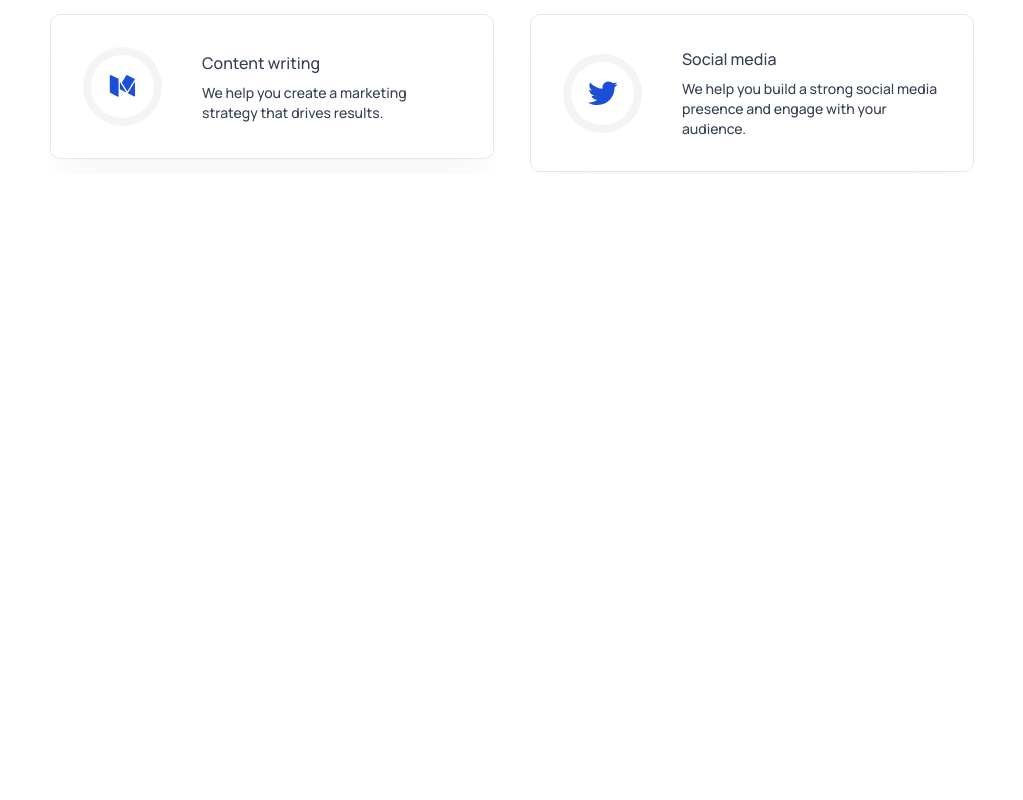
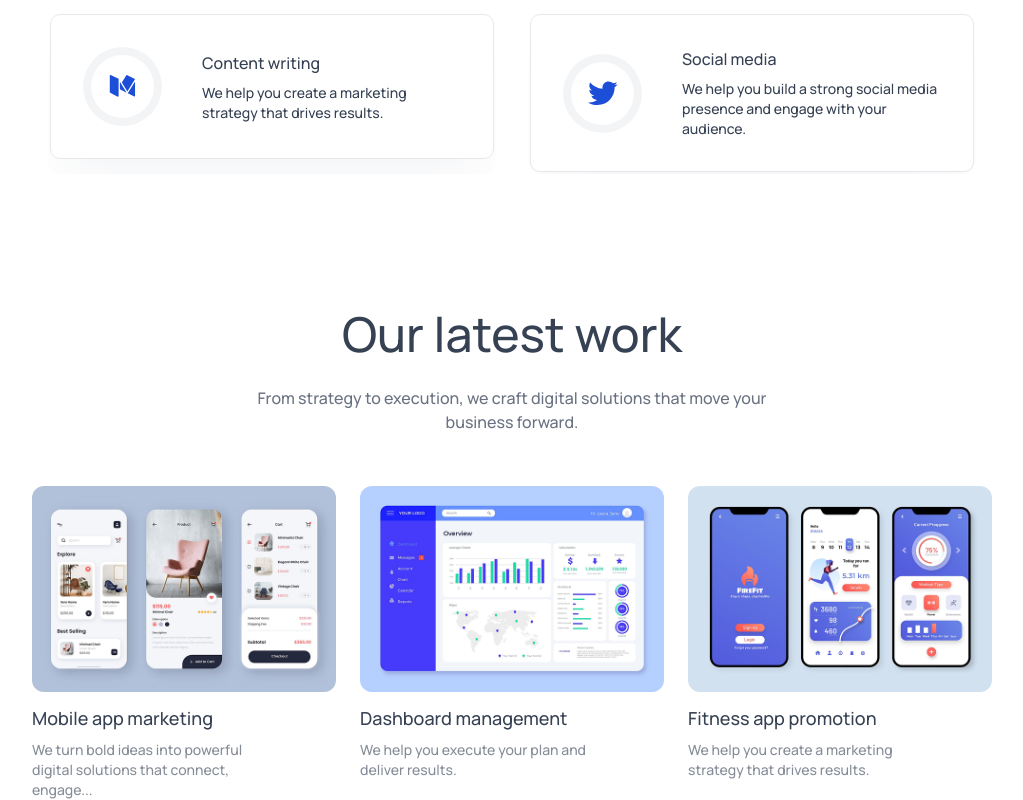
Before and after one commit to SamRizk194/AGENCY.AI, a React (Vite) app: page / in a window 1280 px wide. Shown: the part 1728-2528 px from the top of the page, without its empty margins (128-1151 px from the left). Before the commit the page ends 1918 px from the top, so only its background shows below. Built offline with nearby package versions, Linux system fonts and the light colour scheme.

Commit message:
adding OurWork component

```diff
--- a/src/App.jsx
+++ b/src/App.jsx
@@ -3,6 +3,7 @@
 import Hero from "./components/Hero";
 import TrustedBy from "./components/TrustedBy";
 import Services from "./components/Services";
+import OurWork from "./components/OurWork";
 
 function App() {
   const [theme, setTheme] = useState(
@@ -15,6 +16,7 @@
       <Hero />
       <TrustedBy />
       <Services />
+      <OurWork />
     </div>
   );
 }
--- /dev/null
+++ b/src/components/OurWork.jsx
@@ -0,0 +1,49 @@
+import assets from "../assets/assets";
+import Title from "./Title";
+
+function OurWork() {
+  const workData = [
+    {
+      title: "Mobile app marketing",
+      description:
+        "We turn bold ideas into powerful digital solutions that connect, engage...",
+      image: assets.work_mobile_app,
+    },
+    {
+      title: "Dashboard management",
+      description: "We help you execute your plan and deliver results.",
+      image: assets.work_dashboard_management,
+    },
+    {
+      title: "Fitness app promotion",
+      description:
+        "We help you create a marketing strategy that drives results.",
+      image: assets.work_fitness_app,
+    },
+  ];
+  return (
+    <div
+      id="our-work"
+      className="flex flex-col items-center gap-7 px-4 sm:px-12 lg:px-24 xl:px-40 pt-30 text-gray-700 dark:text-white"
+    >
+      <Title
+        title="Our latest work"
+        description="From strategy to execution, we craft digital solutions that move your business forward."
+      ></Title>
+      <div className="grid sm:grid-cols-2 lg:grid-cols-3 gap-6 w-full max-w-5xl">
+        {workData.map((work, idx) => (
+          <div
+            className="hover:scale-105 duration-500 transition-all cursor-pointer"
+            key={idx}
+          >
+            <img className="w-full rounded-xl" src={work.image} alt="" />
+            <h3 className="mt-3 mb-2 text-lg font-semibold">{work.title}</h3>
+            <p className="text-sm opacity-60 w-5/6">{work.description}</p>
+          </div>
+        ))}
+      </div>
+    </div>
+  );
+}
+
+export default OurWork;
--- a/src/components/Services.jsx
+++ b/src/components/Services.jsx
@@ -46,11 +46,7 @@
 
       <div className="flex flex-col md:grid grid-cols-2">
         {servicesData.map((service, index) => (
-          <ServiceCard
-            key={index}
-            index={index}
-            service={service}
-          ></ServiceCard>
+          <ServiceCard key={index} index={index} service={service} />
         ))}
       </div>
     </div>
```
